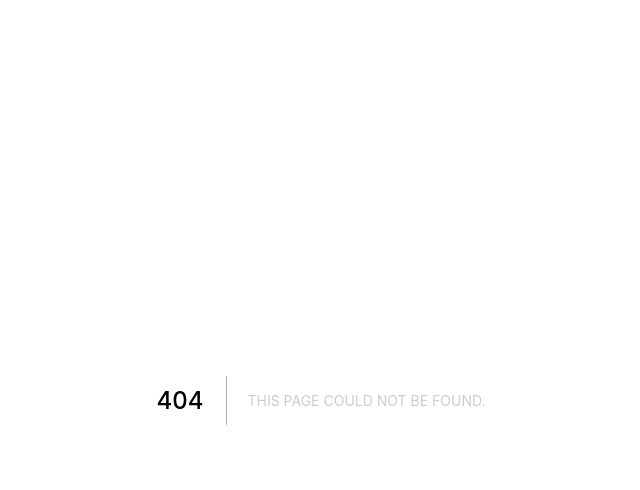
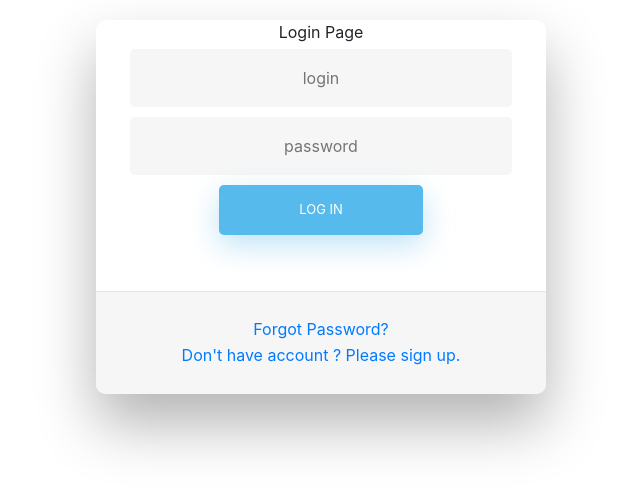
Before and after one commit to daviddonikapanjaitan/attendance_next_express_ssr, a Next.js app: page /login in a window 1280 px wide. Before the commit this address had no page. Shown: the top 490 px of the page, without its empty margins (319-959 px from the left). Built offline with nearby package versions, Linux system fonts and the light colour scheme.

Commit message:
Enchancment Login System

```diff
--- /dev/null
+++ b/pages/login/index.js
@@ -0,0 +1,49 @@
+import Header from '../../components/Header';
+
+const Login = (props) => {
+  // return <p>Login Page {props.myParams.id}</p>;
+  return (
+    <>
+      <Header />
+      {/* <p>Value: {props.message.msg}</p> */}
+      <div className="wrapper fadeInDown">
+        <div id="formContent">
+          <div className="fadeIn first">Login Page</div>
+          <form method="POST" action="/api/validation-login">
+            <input
+              type="text"
+              id="login"
+              className="fadeIn second"
+              name="login"
+              placeholder="login"
+            />
+            <input
+              type="text"
+              id="password"
+              className="fadeIn third"
+              name="login"
+              placeholder="password"
+            />
+            <input type="submit" className="fadeIn fourth" value="Log In" />
+            <p className="text-success">{props.message.msg}</p>
+          </form>
+          <div id="formFooter">
+            <a className="underlineHover" href="#">
+              Forgot Password?
+            </a>
+            <br />
+            <a className="underlineHover" href="/sign-up">
+              Don't have account ? Please sign up.
+            </a>
+          </div>
+        </div>
+      </div>
+    </>
+  );
+};
+
+Login.getInitialProps = ({ query }) => {
+  return { message: query };
+};
+
+export default Login;
```
Also changed, not shown: config/passport.js (added, +47 -0 lines), pages/dashboard/index.js (added, +11 -0 lines), pages/sign-up.js (+11 -2 lines), router/router_user_role/controller_user_role.js (+7 -7 lines), server.js (+14 -1 lines).
